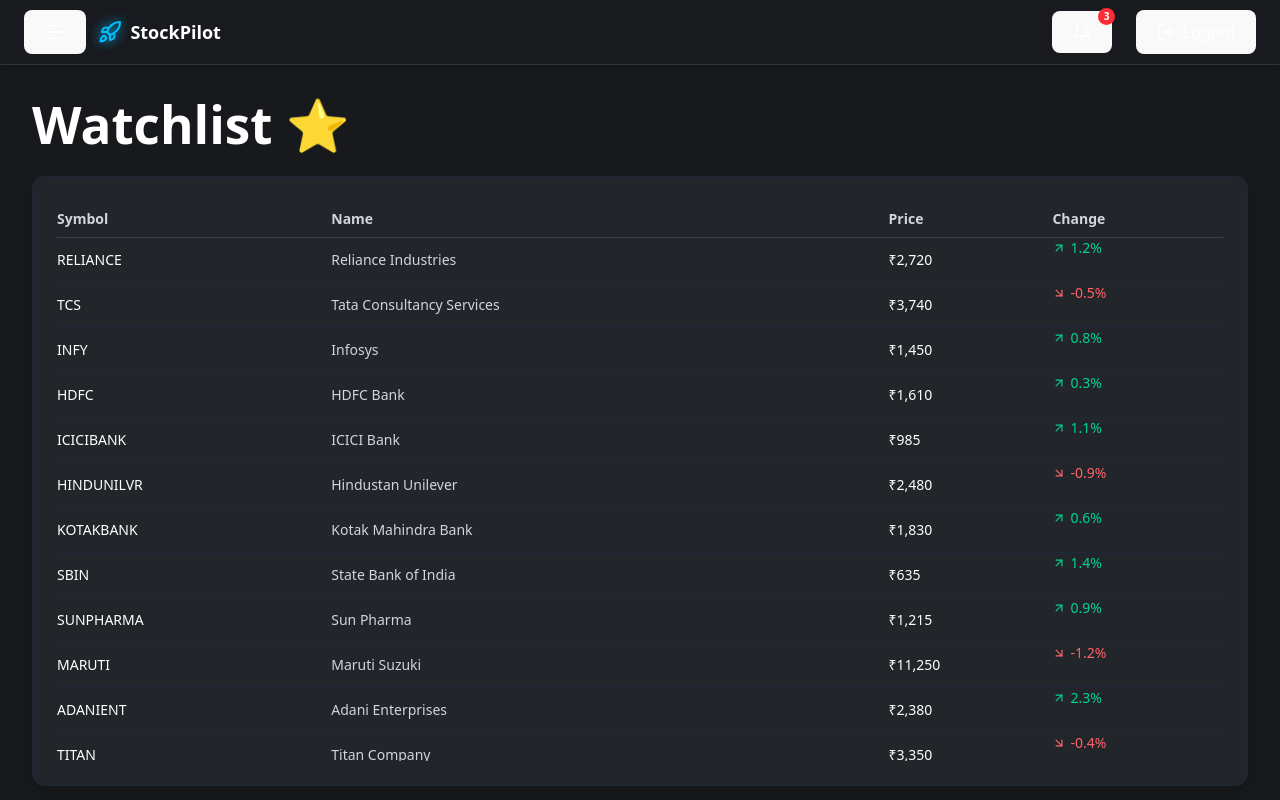
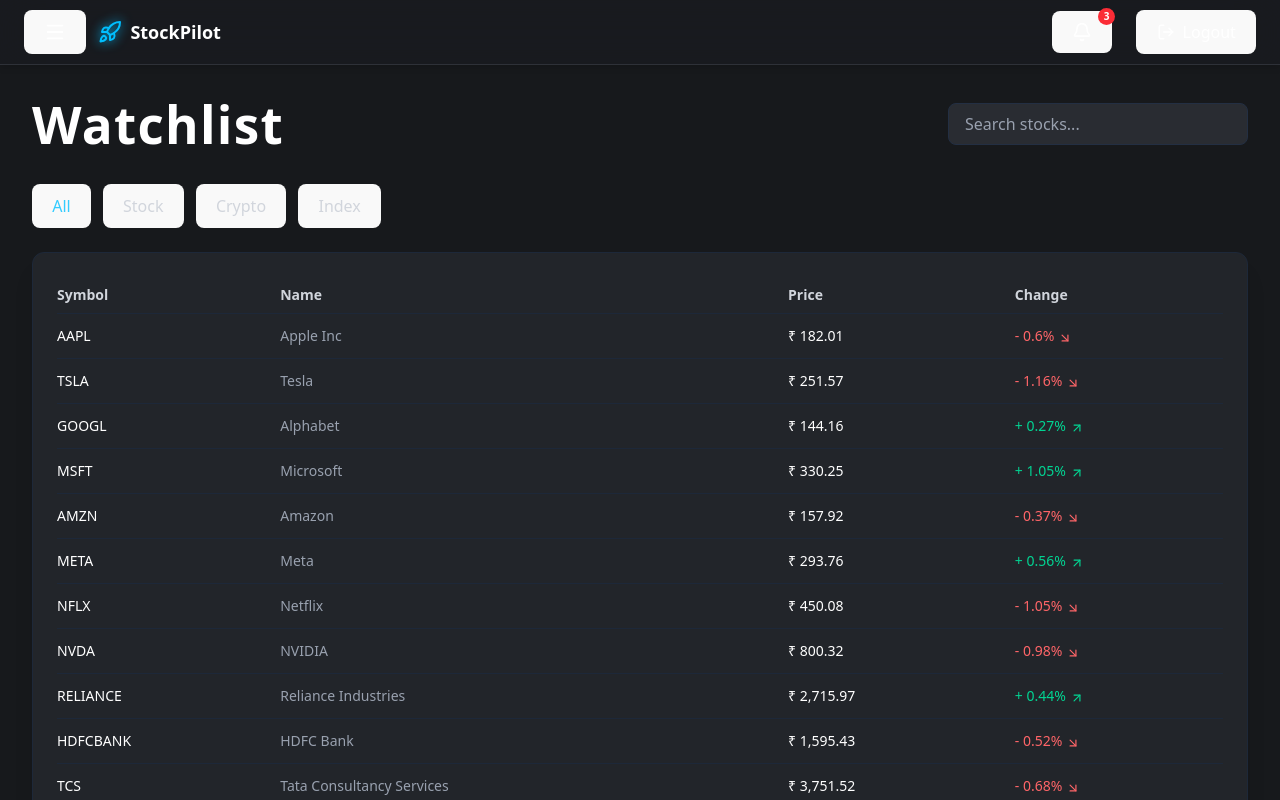
Before and after one commit to soumikadevarakonda/StockPilot, a React (Vite) app: page /watchlist in a window 1280 px wide. Shown: the top 800 px of the page. Built offline with nearby package versions, Linux system fonts and the light colour scheme.

Commit message:
Watchlist UI polish

```diff
--- a/src/pages/Watchlist.jsx
+++ b/src/pages/Watchlist.jsx
@@ -1,4 +1,4 @@
-import { useState } from "react";
+import { useEffect, useState } from "react";
 import Navbar from "../components/Navbar";
 import Sidebar from "../components/Sidebar";
 import { motion, AnimatePresence } from "framer-motion";
@@ -6,100 +6,99 @@
 
 export default function Watchlist() {
   const [isSidebarOpen, setIsSidebarOpen] = useState(false);
+  const [searchQuery, setSearchQuery] = useState("");
+  const [category, setCategory] = useState("All");
+  const [stocks, setStocks] = useState([]);
 
-  const mockWatchlist = [
-    // 🇮🇳 **NSE India**
-    { symbol: "RELIANCE", name: "Reliance Industries", price: 2720, change: 1.2 },
-    { symbol: "TCS", name: "Tata Consultancy Services", price: 3740, change: -0.5 },
-    { symbol: "INFY", name: "Infosys", price: 1450, change: 0.8 },
-    { symbol: "HDFC", name: "HDFC Bank", price: 1610, change: 0.3 },
-    { symbol: "ICICIBANK", name: "ICICI Bank", price: 985, change: 1.1 },
-    { symbol: "HINDUNILVR", name: "Hindustan Unilever", price: 2480, change: -0.9 },
-    { symbol: "KOTAKBANK", name: "Kotak Mahindra Bank", price: 1830, change: 0.6 },
-    { symbol: "SBIN", name: "State Bank of India", price: 635, change: 1.4 },
-    { symbol: "SUNPHARMA", name: "Sun Pharma", price: 1215, change: 0.9 },
-    { symbol: "MARUTI", name: "Maruti Suzuki", price: 11250, change: -1.2 },
-    { symbol: "ADANIENT", name: "Adani Enterprises", price: 2380, change: 2.3 },
-    { symbol: "TITAN", name: "Titan Company", price: 3350, change: -0.4 },
-    { symbol: "ONGC", name: "ONGC", price: 205, change: 1.0 },
-    { symbol: "WIPRO", name: "Wipro", price: 420, change: -1.5 },
-    { symbol: "BHARTIARTL", name: "Airtel", price: 940, change: 0.7 },
+  // --- 50+ MOCK WATCHLIST ENTRIES ---
+  const mockData = [
+    // Stocks - NSE, NYSE, NASDAQ
+    { symbol: "AAPL", name: "Apple Inc", price: 182.12, type: "Stock" },
+    { symbol: "TSLA", name: "Tesla", price: 252.34, type: "Stock" },
+    { symbol: "GOOGL", name: "Alphabet", price: 144.55, type: "Stock" },
+    { symbol: "MSFT", name: "Microsoft", price: 329.88, type: "Stock" },
+    { symbol: "AMZN", name: "Amazon", price: 158.45, type: "Stock" },
+    { symbol: "META", name: "Meta", price: 294.13, type: "Stock" },
+    { symbol: "NFLX", name: "Netflix", price: 450.12, type: "Stock" },
+    { symbol: "NVDA", name: "NVIDIA", price: 799.22, type: "Stock" },
 
-    // 🇺🇸 **NASDAQ / NYSE**
-    { symbol: "AAPL", name: "Apple", price: 182, change: 0.4 },
-    { symbol: "MSFT", name: "Microsoft", price: 415, change: 1.2 },
-    { symbol: "GOOGL", name: "Alphabet Class A", price: 154, change: -0.3 },
-    { symbol: "AMZN", name: "Amazon", price: 3250, change: 0.6 },
-    { symbol: "TSLA", name: "Tesla", price: 700, change: -2.2 },
-    { symbol: "META", name: "Meta Platforms", price: 272, change: 1.7 },
-    { symbol: "NVDA", name: "NVIDIA", price: 950, change: 2.1 },
-    { symbol: "NFLX", name: "Netflix", price: 440, change: -0.8 },
-    { symbol: "AMD", name: "AMD", price: 150, change: -1.5 },
-    { symbol: "DIS", name: "Disney", price: 100, change: 1.1 },
-    { symbol: "BABA", name: "Alibaba", price: 88, change: -0.7 },
-    { symbol: "UBER", name: "Uber", price: 56, change: 0.9 },
-    { symbol: "NIO", name: "NIO", price: 9, change: -3.4 },
-    { symbol: "IBM", name: "IBM", price: 142, change: 0.4 },
-    { symbol: "INTC", name: "Intel", price: 42, change: -1.0 },
-    { symbol: "PYPL", name: "PayPal", price: 62, change: -2.1 },
-    { symbol: "COIN", name: "Coinbase", price: 178, change: 3.8 },
-    { symbol: "SHOP", name: "Shopify", price: 74, change: 1.9 },
-    { symbol: "ORCL", name: "Oracle", price: 112, change: 0.2 },
-    { symbol: "CRM", name: "Salesforce", price: 265, change: 1.6 },
+    // Indian Stocks
+    { symbol: "RELIANCE", name: "Reliance Industries", price: 2720, type: "Stock" },
+    { symbol: "HDFCBANK", name: "HDFC Bank", price: 1604, type: "Stock" },
+    { symbol: "TCS", name: "Tata Consultancy Services", price: 3740, type: "Stock" },
+    { symbol: "INFY", name: "Infosys", price: 1450, type: "Stock" },
+    { symbol: "ICICIBANK", name: "ICICI Bank", price: 985, type: "Stock" },
+    { symbol: "SBIN", name: "State Bank of India", price: 732, type: "Stock" },
+    { symbol: "ITC", name: "ITC Ltd", price: 445, type: "Stock" },
 
-    // 🪙 **Crypto**
-    { symbol: "BTC", name: "Bitcoin", price: 56420, change: 2.5 },
-    { symbol: "ETH", name: "Ethereum", price: 3150, change: 1.9 },
-    { symbol: "SOL", name: "Solana", price: 92, change: 4.8 },
-    { symbol: "XRP", name: "Ripple", price: 0.62, change: -1.3 },
-    { symbol: "DOGE", name: "Dogecoin", price: 0.085, change: 3.1 },
-    { symbol: "ADA", name: "Cardano", price: 0.52, change: -0.6 },
-    { symbol: "MATIC", name: "Polygon", price: 0.98, change: 2.0 },
-    { symbol: "DOT", name: "Polkadot", price: 6.1, change: -2.1 },
-    { symbol: "AVAX", name: "Avalanche", price: 34, change: 1.3 },
+    // Crypto
+    { symbol: "BTC", name: "Bitcoin", price: 31000, type: "Crypto" },
+    { symbol: "ETH", name: "Ethereum", price: 2100, type: "Crypto" },
+    { symbol: "SOL", name: "Solana", price: 98, type: "Crypto" },
+    { symbol: "XRP", name: "Ripple", price: 0.56, type: "Crypto" },
+    { symbol: "ADA", name: "Cardano", price: 0.42, type: "Crypto" },
 
-    // 🌍 **Global Indices**
-    { symbol: "NIFTY50", name: "Nifty 50", price: 22450, change: 0.8 },
-    { symbol: "SENSEX", name: "Sensex", price: 74480, change: 0.7 },
-    { symbol: "DJI", name: "Dow Jones", price: 38240, change: -0.2 },
-    { symbol: "SPX", name: "S&P 500", price: 5080, change: 1.1 },
-    { symbol: "IXIC", name: "NASDAQ 100", price: 17890, change: 1.9 },
-
-    // 📦 **ETFs**
-    { symbol: "QQQ", name: "Invesco QQQ", price: 438, change: 1.2 },
-    { symbol: "SPY", name: "SPDR S&P 500 ETF", price: 508, change: 0.9 },
-    { symbol: "VTI", name: "Vanguard Total Market ETF", price: 263, change: 0.4 },
-    { symbol: "ARKK", name: "ARK Innovation ETF", price: 45, change: -0.9 },
-    { symbol: "GLD", name: "Gold ETF", price: 184, change: 0.2 },
-
-    // 🌾 **Commodities**
-    { symbol: "GOLD", name: "Gold", price: 2050, change: 1.3 },
-    { symbol: "SILVER", name: "Silver", price: 24.5, change: 0.7 },
-    { symbol: "CRUDE", name: "Crude Oil", price: 82.4, change: -1.8 },
-    { symbol: "NG", name: "Natural Gas", price: 2.7, change: 1.0 },
+    // Indices
+    { symbol: "NIFTY50", name: "Nifty 50", price: 21987, type: "Index" },
+    { symbol: "SENSEX", name: "Sensex", price: 72789, type: "Index" },
+    { symbol: "SPX", name: "S&P 500", price: 4534, type: "Index" },
+    { symbol: "DJI", name: "Dow Jones", price: 37654, type: "Index" },
+    { symbol: "NASDAQ", name: "NASDAQ", price: 15600, type: "Index" },
   ];
 
+  // Initialize data
+  useEffect(() => {
+    setStocks(mockData);
+  }, []);
+
+  // Live price random updates every 1.5s
+  useEffect(() => {
+    const interval = setInterval(() => {
+      setStocks((prev) =>
+        prev.map((s) => {
+          const change = (Math.random() * 2 - 1) * (s.price * 0.003); // small fluctuation
+          return {
+            ...s,
+            price: parseFloat((s.price + change).toFixed(2)),
+          };
+        })
+      );
+    }, 1500);
+
+    return () => clearInterval(interval);
+  }, []);
+
+  // Searching
+  const filteredSearch = stocks.filter(
+    (s) =>
+      s.symbol.toLowerCase().includes(searchQuery.toLowerCase()) ||
+      s.name.toLowerCase().includes(searchQuery.toLowerCase())
+  );
+
+  // Category filtering
+  const filteredCategory = filteredSearch.filter((s) =>
+    category === "All" ? true : s.type === category
+  );
+
   return (
-    <div className="min-h-screen bg-[hsl(220,10%,10%)] text-white">
+    <div className="relative min-h-screen bg-[hsl(220,10%,10%)] text-white">
       <Navbar onToggleSidebar={() => setIsSidebarOpen(!isSidebarOpen)} />
 
-      {/* Sidebar */}
       <AnimatePresence>
         {isSidebarOpen && (
           <>
             <motion.div
-              className="fixed inset-0 bg-black/30 backdrop-blur-[2px] z-40"
+              className="fixed inset-0 bg-black/40 backdrop-blur-sm z-40"
+              onClick={() => setIsSidebarOpen(false)}
               initial={{ opacity: 0 }}
               animate={{ opacity: 1 }}
               exit={{ opacity: 0 }}
-              onClick={() => setIsSidebarOpen(false)}
             />
             <motion.div
+              className="fixed z-50 top-0 left-0 h-full"
               initial={{ x: -250 }}
               animate={{ x: 0 }}
               exit={{ x: -250 }}
-              transition={{ duration: 0.3 }}
-              className="fixed z-50 top-0 left-0 h-full"
             >
               <Sidebar />
             </motion.div>
@@ -107,39 +106,88 @@
         )}
       </AnimatePresence>
 
-      {/* Page Content */}
+      {/* MAIN CONTENT */}
       <div className="p-8 max-w-7xl mx-auto">
-        <h1 className="text-3xl font-bold mb-6">Watchlist ⭐</h1>
 
-        <div className="bg-[hsl(220,10%,15%)] border border-[hsl(217,32%,17%)] rounded-xl p-6 shadow-lg">
-          <div className="overflow-y-auto max-h-[70vh]">
+        {/* Header */}
+        <div className="flex flex-col md:flex-row md:items-center md:justify-between gap-4 mb-8">
+          <motion.h1
+            className="text-2xl font-bold tracking-wide"
+            initial={{ opacity: 0, y: -10 }}
+            animate={{ opacity: 1, y: 0 }}
+          >
+            Watchlist
+          </motion.h1>
+
+          {/* Search */}
+          <input
+            type="text"
+            placeholder="Search stocks..."
+            className="
+              w-full md:w-[300px] px-4 py-2 rounded-lg
+              bg-[hsl(220,10%,18%)] border border-[hsl(217,32%,20%)]
+              text-white placeholder-gray-400
+              focus:outline-none focus:border-primary transition
+            "
+            value={searchQuery}
+            onChange={(e) => setSearchQuery(e.target.value)}
+          />
+        </div>
+
+        {/* Category Filters */}
+        <div className="flex gap-3 mb-6">
+          {["All", "Stock", "Crypto", "Index"].map((c) => (
+            <button
+              key={c}
+              onClick={() => setCategory(c)}
+              className={`
+                px-4 py-1.5 rounded-md text-sm font-medium transition
+                ${
+                  category === c
+                    ? "bg-primary text-[hsl(195,100%,60%)]"
+                    : "bg-[hsl(220,10%,18%)] text-gray-300 hover:text-white"
+                }
+              `}
+            >
+              {c}
+            </button>
+          ))}
+        </div>
+
+        {/* TABLE */}
+        <div className="bg-[hsl(220,10%,15%)] border border-[hsl(217,32%,17%)] rounded-xl p-6 shadow-xl">
           <table className="w-full text-sm">
-              <thead className="border-b border-gray-700 text-gray-300">
+            <thead className="text-gray-300 border-b border-[hsl(217,32%,17%)]">
               <tr>
-                  <th className="py-2 text-left">Symbol</th>
-                  <th className="py-2 text-left">Name</th>
-                  <th className="py-2 text-left">Price</th>
-                  <th className="py-2 text-left">Change</th>
+                <th className="text-left py-2">Symbol</th>
+                <th className="text-left py-2">Name</th>
+                <th className="text-left py-2">Price</th>
+                <th className="text-left py-2">Change</th>
               </tr>
             </thead>
+
             <tbody>
-                {mockWatchlist.map((s) => {
-                  const isUp = s.change >= 0;
+              {filteredCategory.map((s) => {
+                const randomChange = ((Math.random() * 2 - 1) * 1.2).toFixed(2);
+                const isUp = randomChange >= 0;
+
                 return (
                   <tr
                     key={s.symbol}
                     className="border-b border-[hsl(217,32%,17%)] hover:bg-[hsl(220,10%,18%)] transition"
                   >
                     <td className="py-3 font-medium">{s.symbol}</td>
-                      <td className="text-gray-300">{s.name}</td>
-                      <td>₹{s.price.toLocaleString()}</td>
+                    <td className="text-gray-400">{s.name}</td>
+                    <td>₹ {s.price.toLocaleString()}</td>
                     <td
-                        className={`flex items-center gap-1 ${
-                          isUp ? "text-emerald-400" : "text-red-400"
-                        }`}
+                      className={isUp ? "text-emerald-400" : "text-red-400"}
                     >
-                        {isUp ? <ArrowUpRight size={14} /> : <ArrowDownRight size={14} />}
-                        {s.change}%
+                      {isUp ? "+" : "-"} {Math.abs(randomChange)}%
+                      {isUp ? (
+                        <ArrowUpRight size={14} className="inline ml-1" />
+                      ) : (
+                        <ArrowDownRight size={14} className="inline ml-1" />
+                      )}
                     </td>
                   </tr>
                 );
@@ -149,6 +197,5 @@
         </div>
       </div>
     </div>
-    </div>
   );
 }
```
Lines whose indentation alone changed are shown as unchanged.
